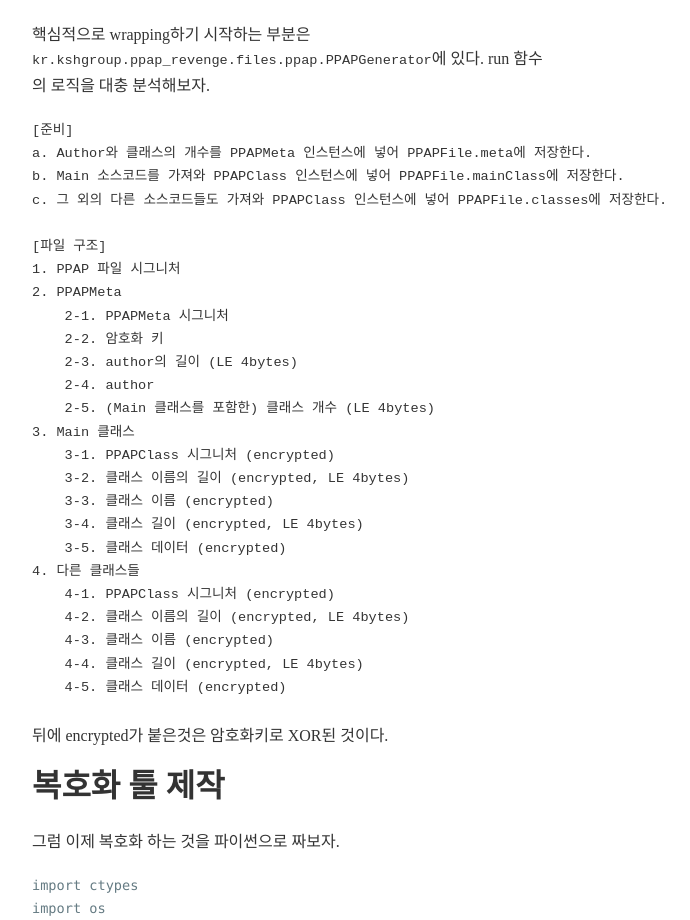
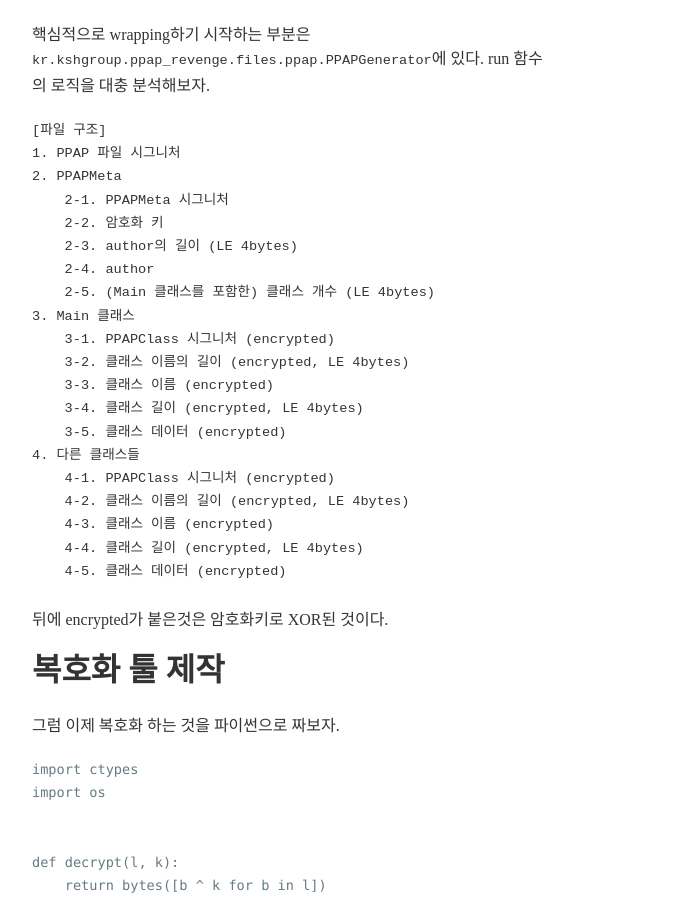
Before and after one commit to devonnuri/gatsby-blog, a Gatsby site: page /1-ppap_revenge/ in a window 1280 px wide. Shown: the part 4623-5543 px from the top of the page, without its empty margins (347-1037 px from the left). Built offline with nearby package versions, Linux system fonts and the light colour scheme; Gatsby itself is replaced by a stand-in of ours; some packages are replaced by stand-ins of ours; code samples lack their colours; what typography-theme-irving would draw is missing.

Commit message:
Remove useless paragraph from ppap_revenge Writeup

````diff
--- a/content/blog/1-ppap_revenge/index.md
+++ b/content/blog/1-ppap_revenge/index.md
@@ -103,11 +103,6 @@ kr.kshgroup.ppap_revenge.ProgramManager -> kr.kshgroup.ppap_revenge.b:
 핵심적으로 wrapping하기 시작하는 부분은 `kr.kshgroup.ppap_revenge.files.ppap.PPAPGenerator`에 있다. run 함수의 로직을 대충 분석해보자.
 
 ```
-[준비]
-a. Author와 클래스의 개수를 PPAPMeta 인스턴스에 넣어 PPAPFile.meta에 저장한다.
-b. Main 소스코드를 가져와 PPAPClass 인스턴스에 넣어 PPAPFile.mainClass에 저장한다.
-c. 그 외의 다른 소스코드들도 가져와 PPAPClass 인스턴스에 넣어 PPAPFile.classes에 저장한다.
-
 [파일 구조]
 1. PPAP 파일 시그니처
 2. PPAPMeta
````
